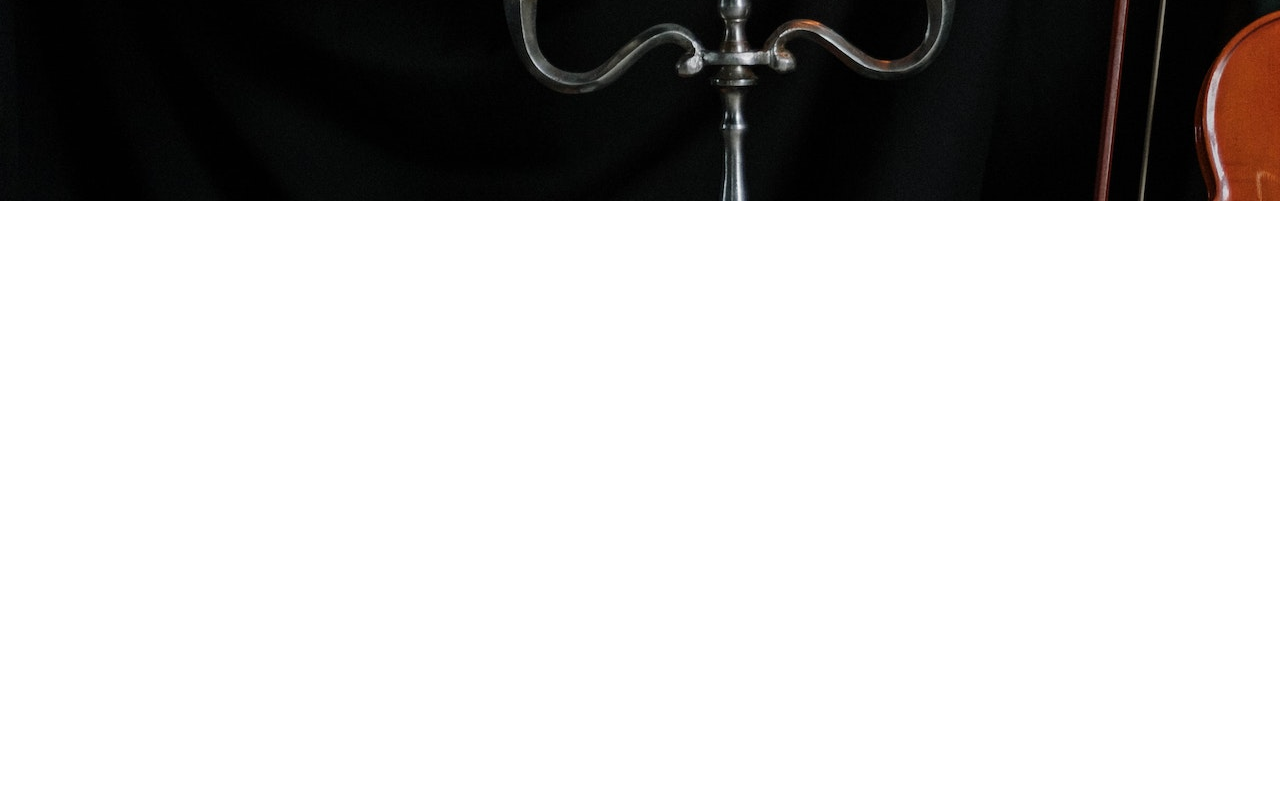
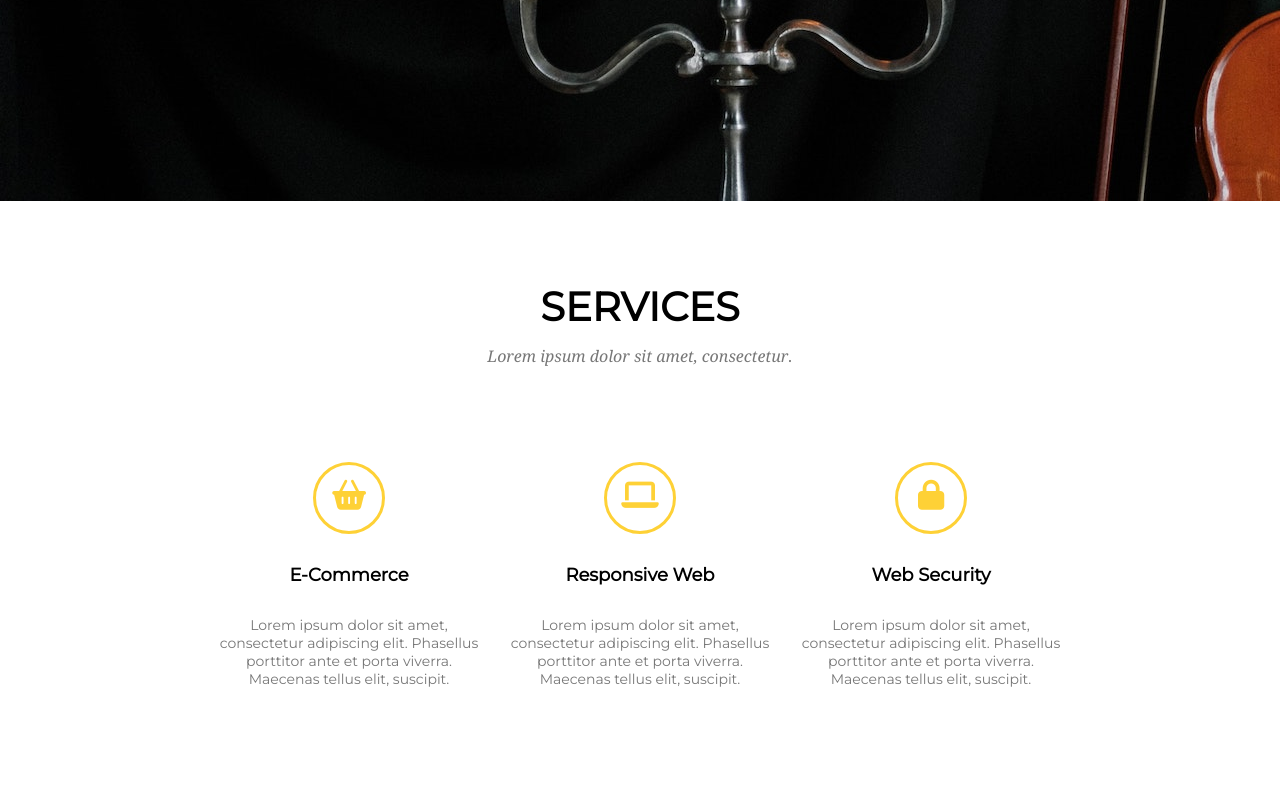
Before and after one commit to Stolkens/modul-4, a website: page index.html in a window 1280 px wide. Shown: the part 599-1397 px from the top of the page. Before the commit the page ends 800 px from the top, so only its background shows below. Drawn offline with Linux system fonts and the light colour scheme.

Commit message:
Add services html and style

```diff
--- a/index.html
+++ b/index.html
@@ -1,24 +1,27 @@
 <!DOCTYPE html>
 <html lang="en">
 	<head>
-    <meta charset="UTF-8">
-    <meta http-equiv="X-UA-Compatible" content="IE=edge">
-    <meta name="viewport" content="width=device-width, initial-scale=1.0">
+		<meta charset="UTF-8" />
+		<meta http-equiv="X-UA-Compatible" content="IE=edge" />
+		<meta name="viewport" content="width=device-width, initial-scale=1.0" />
 		<script
 			src="https://kit.fontawesome.com/fa1266ce3e.js"
 			crossorigin="anonymous"
 		></script>
-    <link rel="preconnect" href="https://fonts.googleapis.com">
-    <link rel="preconnect" href="https://fonts.gstatic.com" crossorigin>
-    <link href="https://fonts.googleapis.com/css2?family=Montserrat&family=Tangerine:wght@700&display=swap" rel="stylesheet">
-    <link rel="stylesheet" href="vendor/bootstrap-grid.css">
-    <link rel="stylesheet" href="sass/style.css"/>
+		<link rel="preconnect" href="https://fonts.googleapis.com" />
+		<link rel="preconnect" href="https://fonts.gstatic.com" crossorigin />
+		<link
+			href="https://fonts.googleapis.com/css2?family=Montserrat&family=Tangerine:wght@700&display=swap"
+			rel="stylesheet"
+		/>
+		<link rel="stylesheet" href="vendor/bootstrap-grid.css" />
+		<link rel="stylesheet" href="sass/style.css" />
 		<title>Golden</title>
 	</head>
 	<body>
 		<header class="splash">
-        <div class="container">
-            <div class="header row py-4">
+			<div class="container py-5">
+				<div class="header row">
 					<div class="logo col-5">
 						<a href="#">Golden</a>
 					</div>
@@ -69,5 +72,47 @@ crossorigin="anonymous"
 				</div>
 			</div>
 		</header>
+
+		<section class="services">
+			<div class="container py-5">
+				<div class="headline mb-5">
+					<h2 class="title">SERVICES</h2>
+					<p class="subtitle">
+						Lorem ipsum dolor sit amet, consectetur.
+					</p>
+				</div>
+				<div class="row justify-content-center py-5">
+					<div class="card col-3">
+						<a href="#"
+							><i class="fa-solid fa-basket-shopping"></i></a>
+						<h5>E-Commerce</h5>
+						<p>
+							Lorem ipsum dolor sit amet, consectetur adipiscing
+							elit. Phasellus porttitor ante et porta viverra.
+							Maecenas tellus elit, suscipit.
+						</p>
+					</div>
+					<div class="card col-3">
+                        <i class="fa-solid fa-laptop"></i>
+						<h5>Responsive Web</h5>
+						<p>
+							Lorem ipsum dolor sit amet, consectetur adipiscing
+							elit. Phasellus porttitor ante et porta viverra.
+							Maecenas tellus elit, suscipit.
+						</p>
+                    </div>
+					<div class="card col-3">
+                        <a href="#"
+							><i class="fa-solid fa-lock"></i></a>
+						<h5>Web Security</h5>
+						<p>
+							Lorem ipsum dolor sit amet, consectetur adipiscing
+							elit. Phasellus porttitor ante et porta viverra.
+							Maecenas tellus elit, suscipit.
+						</p>
+                    </div>
+				</div>
+			</div>
+		</section>
 	</body>
 </html>
--- a/sass/style.scss
+++ b/sass/style.scss
@@ -1,19 +1,18 @@
 /* Variables */
 $main-color: #fff;
 $add-color: #fed136;
-$font-text: 'Montserrat', sans-serif;
-$font-subtitles: 'Droid-serif';
+$text-color: #777777;
+$font-text: "Montserrat", sans-serif;
+$font-subtitles: "Droid-serif";
 
 @font-face {
-    font-family: 'Wisdom Script Regular';
-    src: url('../fonts/Wisdom\ Script\ Regular\ 400.otf');
+	font-family: "Wisdom Script Regular";
+	src: url("../fonts/Wisdom\ Script\ Regular\ 400.otf");
 }
 @font-face {
-    font-family: 'Droid-serif';
-    src: url('../fonts/DroidSerif-Italic.ttf');
+	font-family: "Droid-serif";
+	src: url("../fonts/DroidSerif-Italic.ttf");
 }
-
-
 
 /* Global */
 *::before,
@@ -23,13 +22,22 @@ $font-subtitles: 'Droid-serif';
 body {
 	margin: 0 auto;
 	font-family: $font-text;
-
 }
 a {
 	text-decoration: none;
 	color: $main-color;
 }
+p {
+	color: $text-color;
+}
+.headline {
+	text-align: center;
 
+	.title {
+		font-size: 40px;
+		margin-bottom: 0;
+	}
+}
 .subtitle {
 	font-family: $font-subtitles;
 }
@@ -47,7 +55,7 @@ a {
 		li {
 			display: inline-block;
 			position: relative;
-            margin-left: 50px;
+			margin-left: 40px;
 			li {
 				display: block;
 				width: 100px;
@@ -70,7 +78,7 @@ a {
 	padding-left: 0;
 }
 .logo {
-    font-family: 'Wisdom Script Regular';
+	font-family: "Wisdom Script Regular";
 	font-size: 24px;
 	letter-spacing: 1px;
 	a {
@@ -108,11 +116,32 @@ button {
 	border-color: $add-color;
 }
 .btn {
-
-
 	font-weight: 700;
 	&:hover {
 		color: #000;
+	}
+}
+
+/* Services */
+
+.card {
+    text-align: center;
+    h5 {
+        font-size: 18px;
+    }
+    p {
+        font-size: 14px;
+    }
+    i {
+        color: $add-color;
+        height: 66px;
+        width: 66px;
+        font-size: 30px;
+        border: 3px solid $add-color;
+        border-radius: 50%;
+        line-height: 2;
+
 
     }
+
 }
```
Also changed, not shown: sass/style.css, sass/style.min.css. Lines whose indentation alone changed are shown as unchanged.
